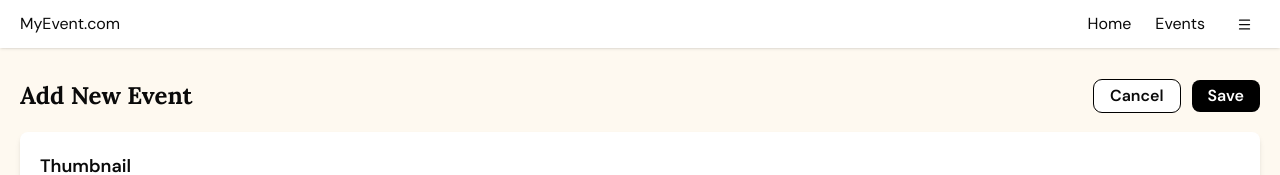
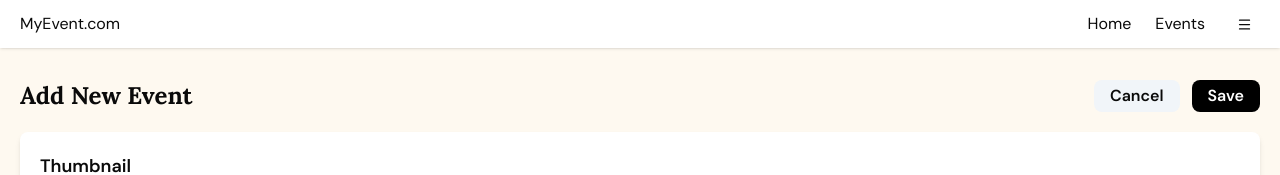
Before and after one commit to knwpound/swdevprac2-term-project, a Next.js app: page /event/add in a window 1280 px wide. Shown: the top 175 px of the page. Built offline with nearby package versions, Linux system fonts and the light colour scheme.

Commit message:
Update LightButton.tsx

```diff
--- a/src/components/reused/LightButton.tsx
+++ b/src/components/reused/LightButton.tsx
@@ -1,6 +1,12 @@
-export function LightButton({text}:{text:string}){
-    return(
-        <button className="font-semibold bg-white outline outline-black px-4 py-1 rounded-md
-        hover:text-white hover:bg-black hover:outline hover:outline-white">{text}</button>
-    )
+import { DefaultButtonProps } from "./DefaultButton";
+export function LightButton({ text, onClick }: DefaultButtonProps) {
+  return (
+    <button
+      className="font-semibold px-4 py-1 rounded-md bg-slate-100
+        hover:bg-slate-300 transition duration-300 cursor-pointer"
+      onClick={onClick}
+    >
+      {text}
+    </button>
+  );
 }
```
